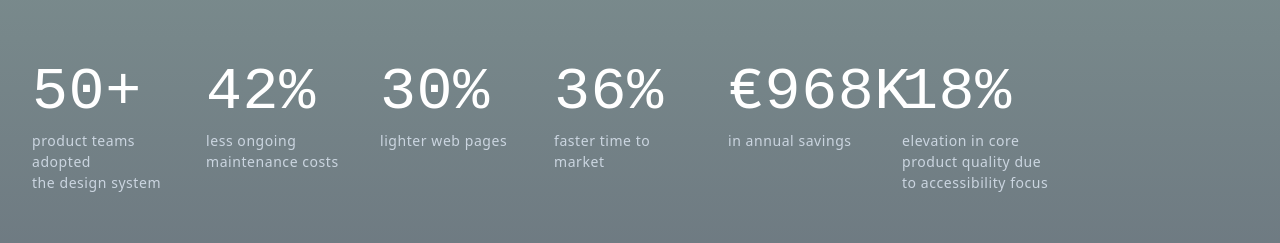
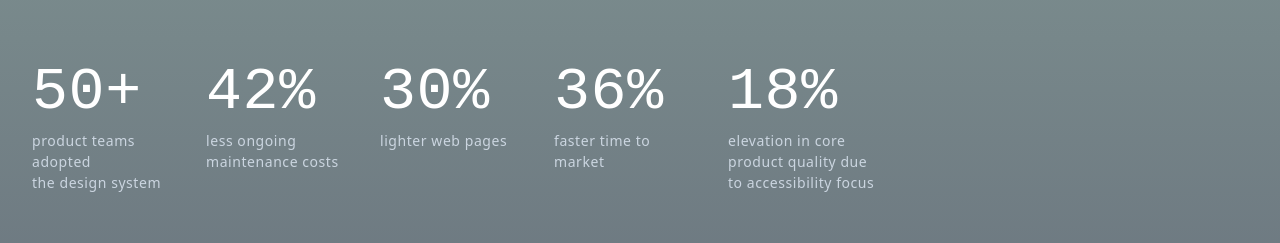
Before and after one commit to van-nguyen-ht/website, a Next.js app: page /solid-design-system in a window 1280 px wide. Shown: the part 556-799 px from the top of the page. Built offline with nearby package versions, Linux system fonts and the light colour scheme; a web font is replaced by a local one.

Commit message:
Add new files
Co-authored-by: null <118520877+van-nguyen-ht@users.noreply.github.com>

```diff
--- a/app/solid-design-system/page.tsx
+++ b/app/solid-design-system/page.tsx
@@ -235,16 +235,6 @@ export default function ProjectPage() {
                     </p>
                     <p className={`text-[14px] mt-2 font-sans ${isDark ? "text-[#cbd5e0]" : "text-[#2d403b]"}`}>
                       faster time to market
-                    </p>
-                  </div>
-                  <div className="w-[150px]">
-                    <p
-                      className={`text-3xl md:text-6xl font-light font-mono ${isDark ? "text-white" : "text-[#1a2634]"}`}
-                    >
-                      €968K
-                    </p>
-                    <p className={`text-[14px] mt-2 font-sans ${isDark ? "text-[#cbd5e0]" : "text-[#2d403b]"}`}>
-                      in annual savings
                     </p>
                   </div>
                   <div className="w-[150px]">
```
